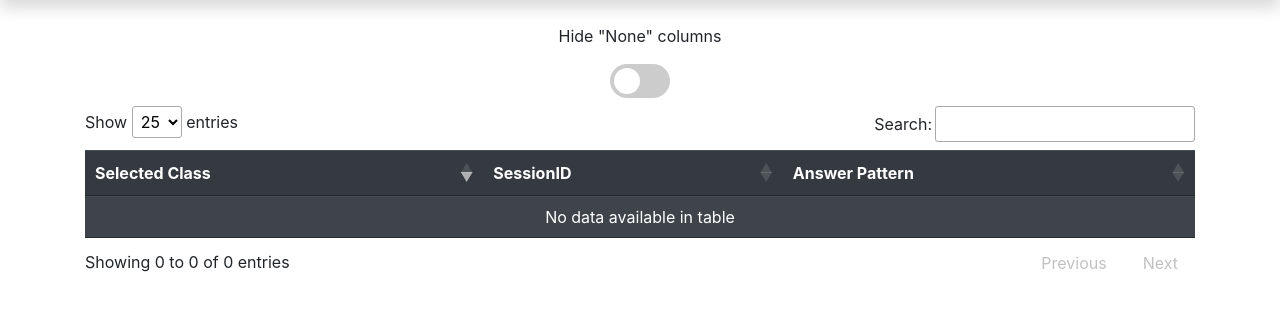
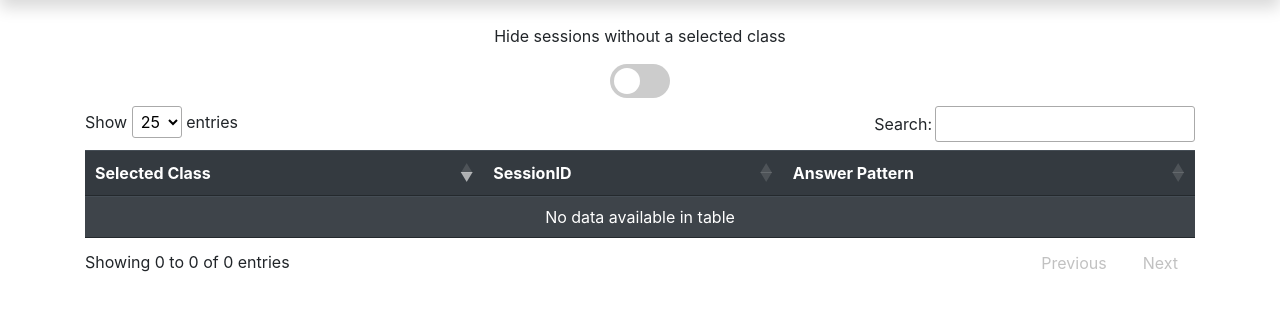
Before and after one commit to Ohtu-FaceTed/FaceTed-Backend, a Flask app: template src/templates/resultsView.html in a window 1280 px wide. Shown: the part 40-351 px from the top of the page. Run offline with Flask 2, Linux system fonts and the light colour scheme; the template is opened without the code that fills it, so the values that code supplies are empty; parts of the project's set-up code (start-up, migrations or seed data) failed here and were passed over; some libraries are stand-ins or nearby versions.

Commit message:
Update resultsView.html
Texting change for a more descriptive label

```diff
--- a/src/templates/resultsView.html
+++ b/src/templates/resultsView.html
@@ -10,7 +10,7 @@
 <div class="container text-center">
     <div class="container">
         <br />
-            <p> Hide "None" columns </p>
+            <p> Hide sessions without a selected class </p>
             <label class="switch">
                 <input id="filteroo" type="checkbox">
                 <span class="slider"></span>
```
